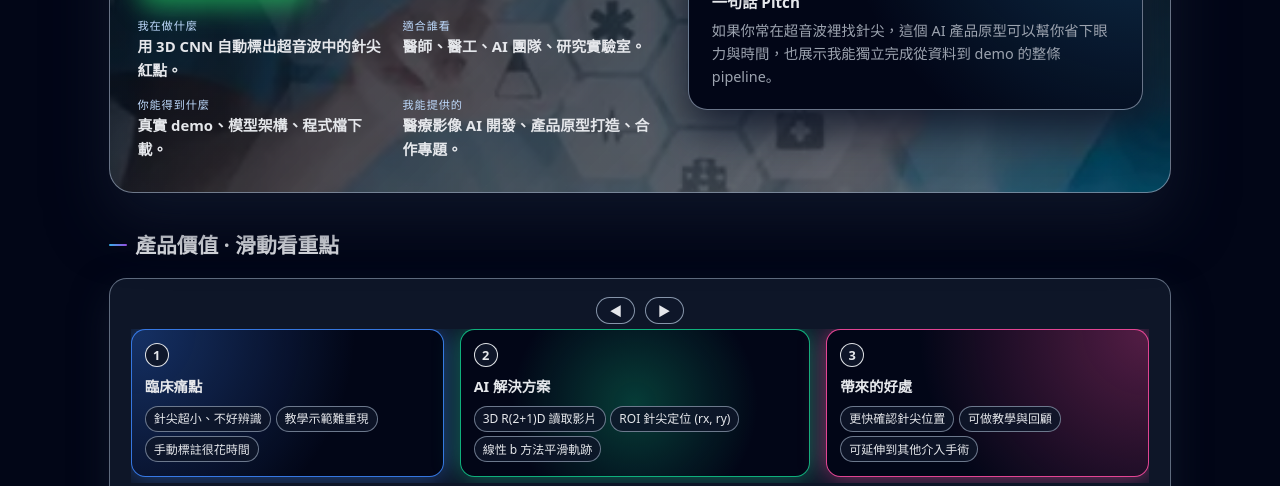
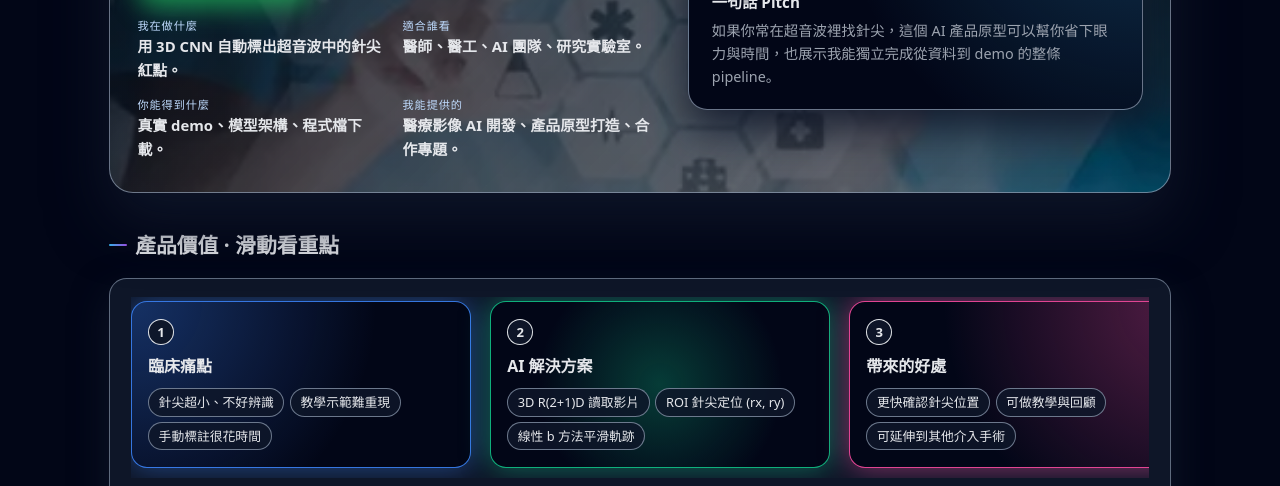
Before and after one commit to chi77770609/final, a plain HTML site: page biomed-ai-site/index.html in a window 1280 px wide. Shown: the part 309-795 px from the top of the page. Drawn offline with Linux system fonts and the light colour scheme.

Commit message:
index.html

```diff
--- a/biomed-ai-site/index.html
+++ b/biomed-ai-site/index.html
@@ -161,11 +161,6 @@
       color: #a5f3fc;
       margin: 0.4rem 0 1.1rem;
     }
-    .hero-subtitle {
-      font-size: 0.96rem;
-      color: #e5e7f5;
-      margin-bottom: 1rem;
-    }
     .hero-buttons {
       display: flex;
       flex-wrap: wrap;
@@ -250,7 +245,7 @@
     .badge-amber { border-color: rgba(245,158,11,0.9); color: #fed7aa; }
     .badge-indigo { border-color: rgba(79,70,229,0.9); color: #c7d2fe; }
 
-    /* Flow diagram（產品價值：可滑動） */
+    /* Flow diagram（產品價值：可滑動，卡片加大） */
     .flow-wrapper {
       background: rgba(15, 23, 42, 0.96);
       border-radius: 1.1rem;
@@ -260,10 +255,10 @@
     }
     .flow-steps {
       display: flex;
-      gap: 1rem;
+      gap: 1.2rem;
       margin-bottom: 0.7rem;
       overflow-x: auto;
-      padding-bottom: 0.4rem;
+      padding: 0.3rem 0 0.6rem;
       scroll-snap-type: x mandatory;
     }
     .flow-steps::-webkit-scrollbar {
@@ -278,56 +273,56 @@
     }
     .flow-item {
       position: relative;
-      border-radius: 0.9rem;
-      padding: 0.85rem 0.8rem;
+      border-radius: 1rem;
+      padding: 1.05rem 1rem;
       display: grid;
-      gap: 0.35rem;
-      font-size: 0.85rem;
+      gap: 0.4rem;
+      font-size: 0.9rem;
       color: #e5e7eb;
-      min-width: 260px;
+      min-width: 340px;       /* 卡片變大 */
       scroll-snap-align: center;
     }
     .flow-item-data {
       background: radial-gradient(circle at top left, rgba(59,130,246,0.35), transparent 65%), #020617;
       border: 1px solid rgba(59,130,246,0.9);
-      box-shadow: 0 0 24px rgba(59,130,246,0.45);
+      box-shadow: 0 0 28px rgba(59,130,246,0.45);
     }
     .flow-item-model {
       background: radial-gradient(circle at center, rgba(16,185,129,0.3), transparent 65%), #020617;
       border: 1px solid rgba(16,185,129,0.95);
-      box-shadow: 0 0 24px rgba(16,185,129,0.5);
+      box-shadow: 0 0 28px rgba(16,185,129,0.5);
     }
     .flow-item-output {
       background: radial-gradient(circle at top right, rgba(236,72,153,0.35), transparent 65%), #020617;
       border: 1px solid rgba(236,72,153,0.95);
-      box-shadow: 0 0 24px rgba(236,72,153,0.55);
+      box-shadow: 0 0 28px rgba(236,72,153,0.55);
     }
     .flow-number {
-      width: 24px;
-      height: 24px;
+      width: 26px;
+      height: 26px;
       border-radius: 999px;
       background: rgba(15,23,42,0.95);
       border: 1px solid rgba(248,250,252,0.9);
       display: flex;
       align-items: center;
       justify-content: center;
-      font-size: 0.8rem;
+      font-size: 0.82rem;
       font-weight: 700;
-      margin-bottom: 0.1rem;
+      margin-bottom: 0.15rem;
     }
     .flow-title {
-      font-size: 0.9rem;
+      font-size: 1rem;
       font-weight: 600;
     }
     .flow-icons {
       display: flex;
       flex-wrap: wrap;
-      gap: 0.3rem;
-      font-size: 0.75rem;
+      gap: 0.35rem;
+      font-size: 0.8rem;
       margin-top: 0.15rem;
     }
     .pill {
-      padding: 0.15rem 0.5rem;
+      padding: 0.18rem 0.6rem;
       border-radius: 999px;
       border: 1px solid rgba(148, 163, 184, 0.7);
       background: rgba(15,23,42,0.85);
@@ -336,25 +331,7 @@
       font-size: 0.8rem;
       color: #9ca3af;
       text-align: center;
-      margin-top: 0.3rem;
-    }
-    .flow-nav {
-      display: flex;
-      justify-content: center;
-      gap: 0.6rem;
-      margin-bottom: 0.3rem;
-    }
-    .flow-nav-btn {
-      border-radius: 999px;
-      border: 1px solid rgba(148, 163, 184, 0.9);
-      background: rgba(15,23,42,0.95);
-      color: #e5e7eb;
-      padding: 0.2rem 0.75rem;
-      font-size: 0.8rem;
-      cursor: pointer;
-    }
-    .flow-nav-btn:hover {
-      background: rgba(30,64,175,0.9);
+      margin-top: 0.2rem;
     }
 
     /* Demo */
@@ -636,16 +613,11 @@
       </aside>
     </section>
 
-    <!-- FLOW DIAGRAM：產品價值（可滑動） -->
+    <!-- FLOW DIAGRAM：產品價值（滑動卡片） -->
     <section id="flow">
       <h2 class="section-title">產品價值 · 滑動看重點</h2>
 
       <div class="flow-wrapper">
-        <div class="flow-nav">
-          <button class="flow-nav-btn" data-flow-dir="prev">◀</button>
-          <button class="flow-nav-btn" data-flow-dir="next">▶</button>
-        </div>
-
         <div class="flow-steps" id="flowSteps">
           <div class="flow-item flow-item-data">
             <div class="flow-number">1</div>
@@ -679,7 +651,7 @@
         </div>
 
         <p class="flow-caption">
-          手機可以左右滑動卡片，或用按鈕切換：<strong>從痛點 → AI 解法 → 臨床價值</strong> 一次看懂。
+          電腦：滑鼠滾輪即可左右滑動卡片；手機：直接左右滑動即可。
         </p>
       </div>
     </section>
@@ -889,21 +861,16 @@
       });
     });
 
-    // flow nav buttons（滑動產品價值卡片）
+    // 讓滑鼠滾輪控制產品價值水平滑動
     const flowSteps = document.getElementById("flowSteps");
-    const flowNavBtns = document.querySelectorAll(".flow-nav-btn");
-    if (flowSteps && flowNavBtns.length) {
-      flowNavBtns.forEach((btn) => {
-        btn.addEventListener("click", () => {
-          const dir = btn.dataset.flowDir === "next" ? 1 : -1;
-          const card = flowSteps.querySelector(".flow-item");
-          const cardWidth = card ? card.offsetWidth + 16 : 280;
-          flowSteps.scrollBy({
-            left: dir * cardWidth,
-            behavior: "smooth",
-          });
-        });
-      });
+    if (flowSteps) {
+      flowSteps.addEventListener("wheel", (e) => {
+        // Shift + 滾輪原本就會水平，所以只攔一般垂直滾動
+        if (Math.abs(e.deltaY) > Math.abs(e.deltaX)) {
+          e.preventDefault();
+          flowSteps.scrollLeft += e.deltaY;
+        }
+      }, { passive: false });
     }
 
     // year
```
